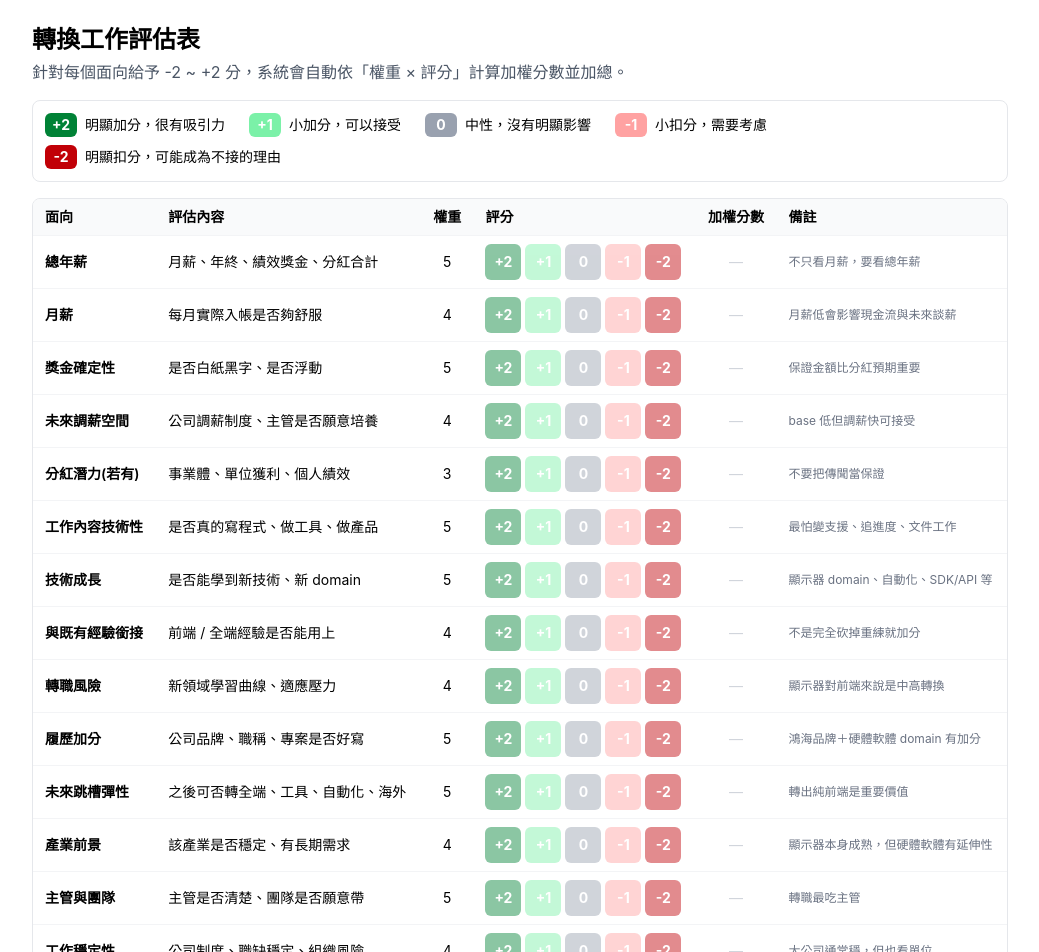
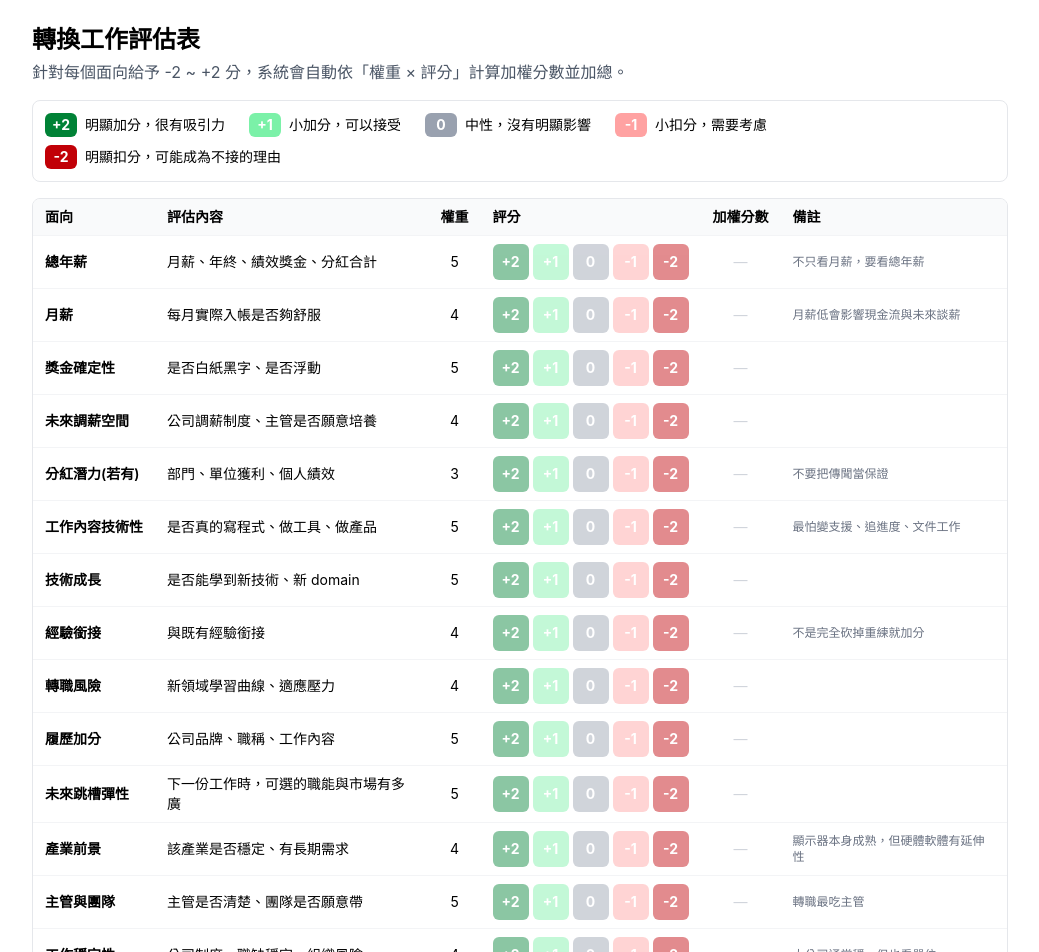
Before and after one commit to hangineer/Job-Eval-Worksheet, a React (Vite) app: page / in a window 1280 px wide. Shown: the top 952 px of the page, without its empty margins (120-1159 px from the left). Built offline with nearby package versions, Linux system fonts and the light colour scheme.

Commit message:
refactor: update criteria descriptions and notes for clarity

```diff
--- a/src/criteria.ts
+++ b/src/criteria.ts
@@ -17,20 +17,20 @@ export const SCORE_OPTIONS = [
 export const CRITERIA: Criterion[] = [
   { id: "salary-total", title: "總年薪", description: "月薪、年終、績效獎金、分紅合計", weight: 5, note: "不只看月薪，要看總年薪" },
   { id: "salary-base", title: "月薪", description: "每月實際入帳是否夠舒服", weight: 4, note: "月薪低會影響現金流與未來談薪" },
-  { id: "bonus-certainty", title: "獎金確定性", description: "是否白紙黑字、是否浮動", weight: 5, note: "保證金額比分紅預期重要" },
-  { id: "raise-potential", title: "未來調薪空間", description: "公司調薪制度、主管是否願意培養", weight: 4, note: "base 低但調薪快可接受" },
-  { id: "dividend-potential", title: "分紅潛力(若有)", description: "事業體、單位獲利、個人績效", weight: 3, note: "不要把傳聞當保證" },
+  { id: "bonus-certainty", title: "獎金確定性", description: "是否白紙黑字、是否浮動", weight: 5, note: "" },
+  { id: "raise-potential", title: "未來調薪空間", description: "公司調薪制度、主管是否願意培養", weight: 4, note: "" },
+  { id: "dividend-potential", title: "分紅潛力(若有)", description: "部門、單位獲利、個人績效", weight: 3, note: "不要把傳聞當保證" },
   { id: "job-technicality", title: "工作內容技術性", description: "是否真的寫程式、做工具、做產品", weight: 5, note: "最怕變支援、追進度、文件工作" },
-  { id: "tech-growth", title: "技術成長", description: "是否能學到新技術、新 domain", weight: 5, note: "顯示器 domain、自動化、SDK/API 等" },
-  { id: "experience-fit", title: "與既有經驗銜接", description: "前端 / 全端經驗是否能用上", weight: 4, note: "不是完全砍掉重練就加分" },
-  { id: "transition-risk", title: "轉職風險", description: "新領域學習曲線、適應壓力", weight: 4, note: "顯示器對前端來說是中高轉換" },
-  { id: "resume-value", title: "履歷加分", description: "公司品牌、職稱、專案是否好寫", weight: 5, note: "鴻海品牌＋硬體軟體 domain 有加分" },
-  { id: "future-flexibility", title: "未來跳槽彈性", description: "之後可否轉全端、工具、自動化、海外", weight: 5, note: "轉出純前端是重要價值" },
+  { id: "tech-growth", title: "技術成長", description: "是否能學到新技術、新 domain", weight: 5, note: "" },
+  { id: "experience-fit", title: "經驗銜接", description: "與既有經驗銜接", weight: 4, note: "不是完全砍掉重練就加分" },
+  { id: "transition-risk", title: "轉職風險", description: "新領域學習曲線、適應壓力", weight: 4, note: "" },
+  { id: "resume-value", title: "履歷加分", description: "公司品牌、職稱、工作內容", weight: 5, note: "" },
+  { id: "future-flexibility", title: "未來跳槽彈性", description: "下一份工作時，可選的職能與市場有多廣", weight: 5, note: "" },
   { id: "industry-outlook", title: "產業前景", description: "該產業是否穩定、有長期需求", weight: 4, note: "顯示器本身成熟，但硬體軟體有延伸性" },
   { id: "manager-team", title: "主管與團隊", description: "主管是否清楚、團隊是否願意帶", weight: 5, note: "轉職最吃主管" },
   { id: "job-stability", title: "工作穩定性", description: "公司制度、職缺穩定、組織風險", weight: 4, note: "大公司通常穩，但也看單位" },
   { id: "workload", title: "工時與壓力", description: "是否常加班、on-call、客戶壓力", weight: 5, note: "工時會直接影響生活品質" },
-  { id: "commute", title: "通勤時間", description: "通勤時間、交通成本、疲勞感", weight: 4, note: "通勤遠就是扣分" },
+  { id: "commute", title: "通勤時間", description: "通勤時間、交通成本、疲勞感", weight: 4, note: "不要小看通勤的精力耗費" },
   { id: "remote-flexibility", title: "遠端 / 彈性", description: "是否可彈性上下班、遠端工作", weight: 3, note: "對生活品質有影響" },
   { id: "culture", title: "公司文化", description: "流程、政治、溝通方式是否能接受", weight: 4, note: "大公司文化不一定適合每個人" },
   { id: "learning-cost", title: "學習成本", description: "需要補多少新知識", weight: 3, note: "可控學習是加分，過度痛苦扣分" },
```
